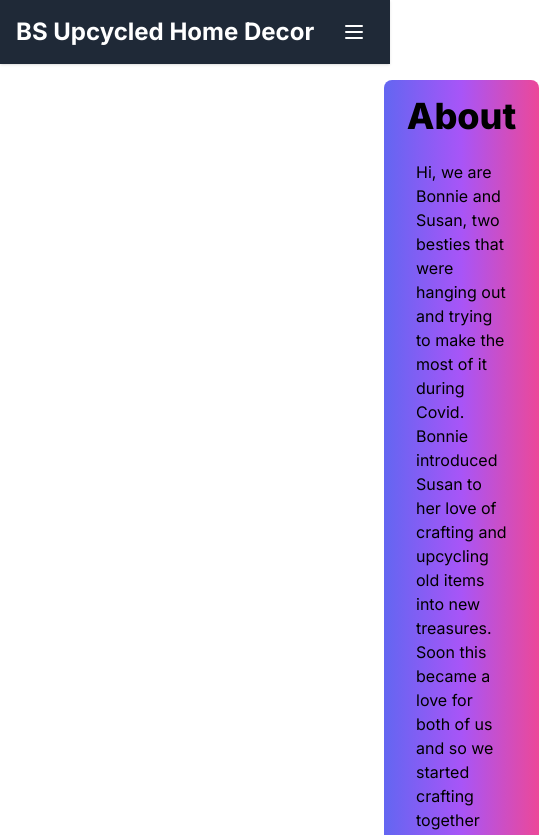
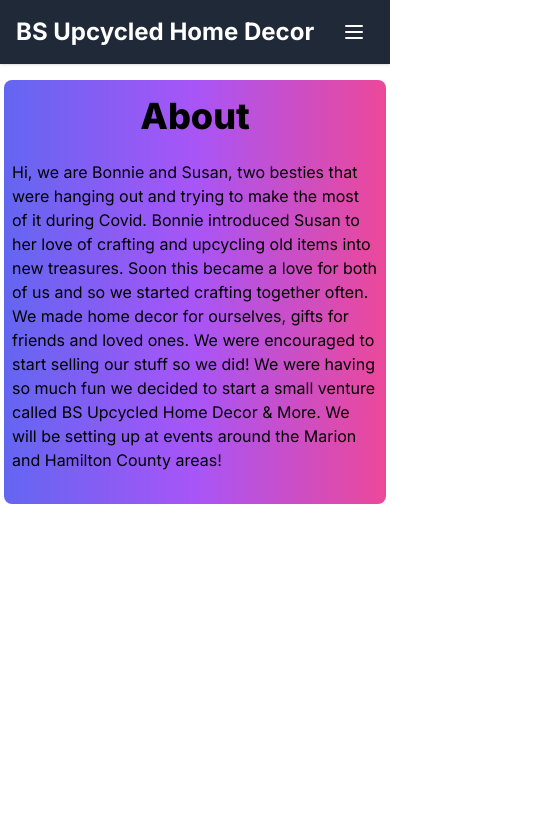
Before and after one commit to ajtruex/bsupcycledhomedecor, a Next.js app: page /about in a window 390 px wide. Shown: the top 835 px of the page, 539 px wide, since content can reach past the window. Built offline with nearby package versions, Linux system fonts and the light colour scheme.

Commit message:
fix navbar breakpoints

```diff
--- a/components/NavBar.tsx
+++ b/components/NavBar.tsx
@@ -19,7 +19,7 @@
                 src={logo}
                 alt=""
                 height={72}
-                className="-my-3 mr-1 pr-3 sm:hidden xs:hidden"
+                className="hidden sm:-my-3 sm:mr-1 sm:flex sm:pr-3"
               />
               <h2 className="flex text-2xl font-bold text-white">
                 BS Upcycled Home Decor
--- a/pages/about.js
+++ b/pages/about.js
@@ -1,10 +1,10 @@
 export default function About() {
   return (
-    <div className="mx-96 w-fit items-center justify-center rounded-lg bg-gradient-to-r from-indigo-500 via-purple-500 to-pink-500">
+    <div className="mx-1 w-fit items-center justify-center rounded-lg bg-gradient-to-r from-indigo-500 via-purple-500 to-pink-500 md:mx-10 lg:mx-96">
       <h1 className="mb-3 mt-4 flex justify-center pt-4 font-sans text-4xl font-extrabold">
         About
       </h1>
-      <p className="mx-auto mt-6 flex items-center justify-center px-8 pb-8 font-sans">
+      <p className="mx-auto mt-6 flex items-center justify-center px-2 pb-8 font-sans md:px-8 lg:px-8">
         Hi, we are Bonnie and Susan, two besties that were hanging out and
         trying to make the most of it during Covid. Bonnie introduced Susan to
         her love of crafting and upcycling old items into new treasures. Soon
--- a/tailwind.config.js
+++ b/tailwind.config.js
@@ -18,7 +18,7 @@
         narrow: { raw: "(max-aspect-ratio: 3 / 2)" },
         wide: { raw: "(min-aspect-ratio: 3 / 2)" },
         "taller-than-854": { raw: "(min-height: 854px)" },
-        xs: "0px",
+        xs: "240px",
       },
       fontFamily: {
         sans: ["var(--font-inter)", ...fontFamily.sans],
```
